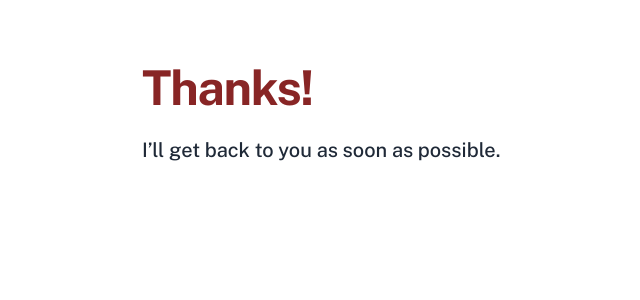
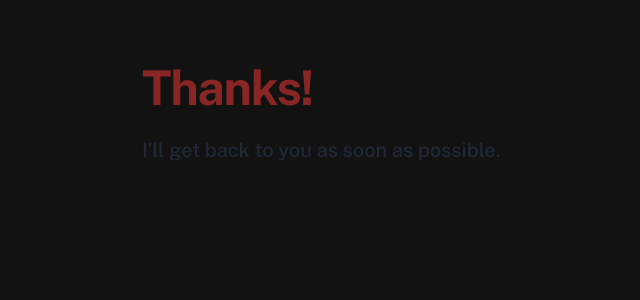
Before and after one commit to timfee/meet, a Next.js app: page /confirmation in a window 1280 px wide. Shown: the top 300 px of the page, without its empty margins (162-802 px from the left). Built offline with nearby package versions, Linux system fonts and the light colour scheme.

Commit message:
feat: Add ThemeProvider to _app component tree

```diff
--- a/pages/_app.tsx
+++ b/pages/_app.tsx
@@ -1,6 +1,8 @@
 import type { AppProps } from "next/app"
 import { Public_Sans } from "next/font/google"
 import Head from "next/head"
+
+import { ThemeProvider } from 'next-themes'
 
 import "../styles/global.css"
 
@@ -9,6 +11,8 @@ const public_sans = Public_Sans({
   weight: "variable",
   display: "swap",
 })
+
+const theme: string = "dark"
 
 export default function App({ Component, pageProps }: AppProps) {
   return (
@@ -35,8 +39,9 @@ export default function App({ Component, pageProps }: AppProps) {
           font-family: ${public_sans.style.fontFamily};
         }
       `}</style>
-
-      <Component {...pageProps} />
+      <ThemeProvider defaultTheme={theme}>
+        <Component {...pageProps} />
+      </ThemeProvider>
     </>
   )
 }
```
